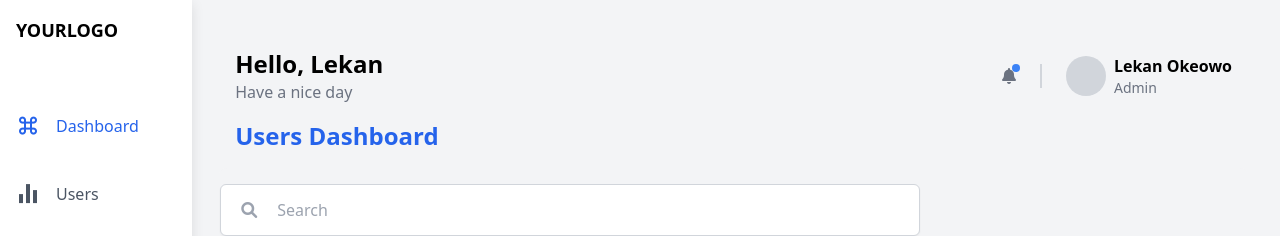
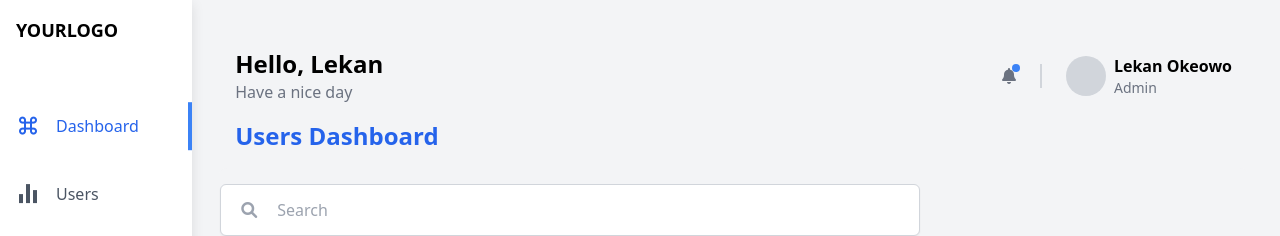
Before and after one commit to PONDRICK/crud_frontend, an Angular app: page / in a window 1280 px wide. Shown: the top 236 px of the page. Built offline with nearby package versions, Linux system fonts and the light colour scheme; no server answers.

Commit message:
add select item

```diff
--- a/src/app/components/users-dashboard/users-dashboard.component.css
+++ b/src/app/components/users-dashboard/users-dashboard.component.css
@@ -119,3 +119,13 @@ body {
   overflow: auto;
   z-index: 50;
 }
+.selected-item::after {
+  content: "";
+  position: absolute;
+  right: 0; /* Position it on the right side */
+  top: 50%; /* Vertically center it */
+  transform: translateY(-50%); /* Adjust for perfect centering */
+  height: 70%; /* Adjust the height as needed */
+  width: 4px; /* Adjust the width of the blue line */
+  background-color: #3b82f6; /* Blue color */
+}
--- a/src/app/components/users-dashboard/users-dashboard.component.html
+++ b/src/app/components/users-dashboard/users-dashboard.component.html
@@ -9,10 +9,11 @@
     </div>
     <ul class="mt-8">
       <li
-        class="flex items-center p-4"
+        class="flex items-center p-4 relative"
         [ngClass]="{
           'text-blue-600': currentComponent === 'dashboard',
-          'text-gray-600': currentComponent !== 'dashboard'
+          'text-gray-600': currentComponent !== 'dashboard',
+          'selected-item': currentComponent === 'dashboard'
         }"
         (click)="setCurrentComponent('dashboard')"
       >
@@ -24,10 +25,11 @@
         <a href="#" class="font-normal">Users</a>
       </li>
       <li
-        class="flex items-center p-4 text-gray-600"
+        class="flex items-center p-4 text-gray-600 relative"
         [ngClass]="{
           'text-blue-600': currentComponent === 'documents',
-          'text-gray-600': currentComponent !== 'documents'
+          'text-gray-600': currentComponent !== 'documents',
+          'selected-item': currentComponent === 'documents'
         }"
         (click)="setCurrentComponent('documents')"
       >
```
